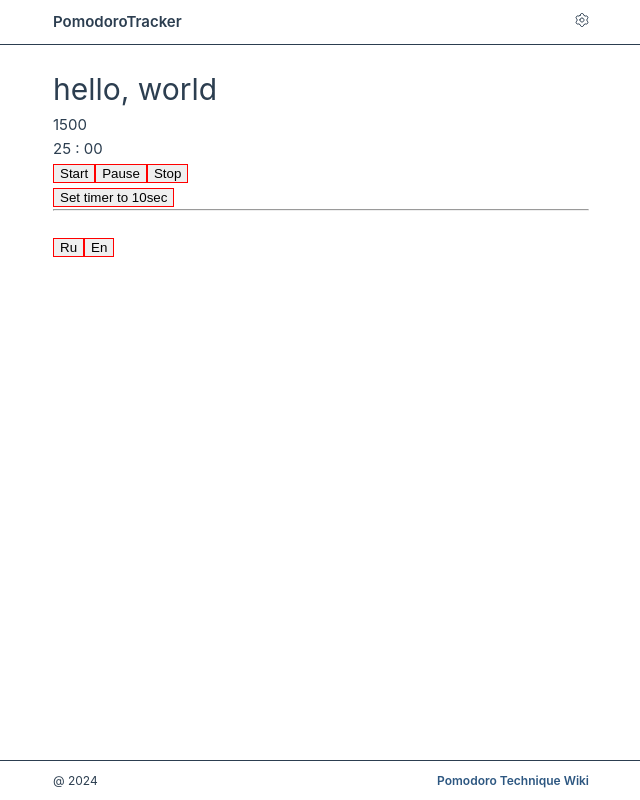
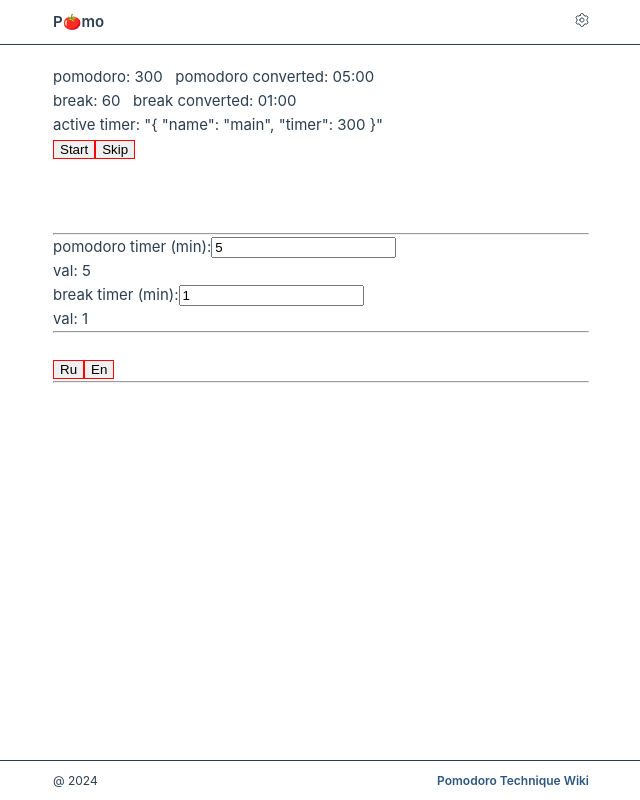
Before and after one commit to yygthb/pomo, a Vue app: page / in a window 1280 px wide. Shown: the whole page, without its empty margins (319-959 px from the left). Built offline with nearby package versions, Linux system fonts and the light colour scheme.

Commit message:
feat: config main & break timers

```diff
--- a/src/components/Header.vue
+++ b/src/components/Header.vue
@@ -10,7 +10,7 @@ function openSettings() {
   <header class="header">
     <div class="container">
       <div class="header-container">
-        <div class="logo">PomodoroTracker</div>
+        <div class="logo">P🍅mo</div>
 
         <div class="control-panel">
           <SettingsIcon class="settings-icon" @click="openSettings" />
--- a/src/components/Main.vue
+++ b/src/components/Main.vue
@@ -1,42 +1,82 @@
 <script setup>
-import { computed, ref } from "vue";
+import { computed, ref, watch } from "vue";
 import { i18n } from "../config/i18n";
+import { lessThanTenMod } from "../helpers/lessThanTenMod";
 import AppButton from "./ui/AppButton.vue";
 import BellSound from "../assets/audio/bell.mp3";
 
-const pomodoroTimerValue = 25 * 60;
-
-const timer = ref(pomodoroTimerValue);
+const mainTimerConfiguredVal = ref(5);
+const mainTimer = ref(mainTimerConfiguredVal.value * 60);
+const breakTimerConfiguredVal = ref(1);
+const breakTimer = ref(breakTimerConfiguredVal.value * 60);
+const isRunning = ref(false);
+const activeTimer = ref({
+  name: 'main',                // ['main', 'break'];
+  timer: mainTimer,            // ['mainTimer', 'breakTimer'];
+});
 var timerInterval;
 
+watch(
+  mainTimerConfiguredVal,
+  () => {
+    mainTimer.value = mainTimerConfiguredVal.value * 60;
+  }
+)
+
+watch(
+  breakTimerConfiguredVal,
+  () => {
+    breakTimer.value = breakTimerConfiguredVal.value * 60;
+  }
+)
+
+function pomodoroBtnHandler() {
+  if (isRunning.value === false) {
+    startTimer();
+  } else {
+    pauseTimer();
+  }
+}
+
 function startTimer() {
+  if (activeTimer.value.timer <= 0) {
+    return;
+  }
+  isRunning.value = true;
   timerInterval = setInterval(() => {
-    if (timer.value > 0) {
-      timer.value--;
+    if (activeTimer.value.timer > 0) {
+      activeTimer.value.timer--;
     } else {
-      clearInterval(timerInterval);
-      ringTheBell(BellSound);
+      stopTimer();
       return;
     }
-  }, 1000);
+  }, 10);
 }
 
 function pauseTimer() {
+  isRunning.value = false;
   clearInterval(timerInterval);
 }
 
-function resetTimer() {
+function stopTimer() {
   clearInterval(timerInterval);
-  timer.value = pomodoroTimerValue;
+  ringTheBell(BellSound);
+  isRunning.value = false;
+
+  if (activeTimer.value.name === 'main') {
+    activeTimer.value.name = 'break';
+    mainTimer.value = mainTimerConfiguredVal.value * 60;
+    activeTimer.value.timer = breakTimer;
+  } else if (activeTimer.value.name === 'break') {
+    activeTimer.value.name = 'main';
+    breakTimer.value = breakTimerConfiguredVal.value * 60;
+    activeTimer.value.timer = mainTimer;
+  }
 }
 
-const min = computed(() => {
-  return Math.floor(timer.value / 60);
-});
-
-const sec = computed(() => {
-  return timer.value - min.value * 60;
-});
+function skipTimer() {
+  stopTimer();
+}
 
 function ringTheBell(sound) {
   let note = new Audio(sound);
@@ -45,45 +85,73 @@ function ringTheBell(sound) {
   });
 }
 
-function setTimerToValue(val) {
-  timer.value = val;
-}
+const mainTimerConverted = computed(() => {
+  const min = Math.floor(mainTimer.value / 60);
+  const sec = mainTimer.value - min * 60;
+  return lessThanTenMod(min) + ":" + lessThanTenMod(sec);
+});
+
+const breakTimerConverted = computed(() => {
+  const min = Math.floor(breakTimer.value / 60);
+  const sec = breakTimer.value - min * 60;
+  return lessThanTenMod(min) + ":" + lessThanTenMod(sec);
+});
 
 function setI18nLocale(locale) {
-  i18n.global.locale = locale
+  i18n.global.locale = locale;
 }
 </script>
 
 <template>
   <main class="main">
     <div class="container">
-      <h1>{{ $t("greet") }}</h1>
-    </div>
+      <div class="pomodoro-container">
+        <div class="pomodoro-timer">
+          <span class="timer">pomodoro: {{ mainTimer }}</span>
+          &nbsp;
+          <span class="timer">pomodoro converted: {{ mainTimerConverted }}</span>
+        </div>
+        <div class="pomodoro-timer">
+          <span class="timer">break: {{ breakTimer }}</span>
+          &nbsp;
+          <span class="timer">break converted: {{ breakTimerConverted }}</span>
+        </div>
 
-    <div class="container">
-      <div class="pomodoro-container">
-        <div class="timer">
-          <div>
-            {{ timer }}
+        <p>active timer: "{{ activeTimer }}"</p>
+
+        <div class="controls">
+          <AppButton @click="pomodoroBtnHandler">{{
+            isRunning === false
+              ? $t("pomodoroBtn.start")
+              : $t("pomodoroBtn.pause")
+          }}</AppButton>
+          <AppButton @click="skipTimer">Skip</AppButton>
+        </div>
+      </div>
+
+      <div class="modal">
+        <br />
+        <br />
+        <br />
+        <hr />
+        <div class="config">
+          <div class="config-item">
+            <label for="">pomodoro timer (min):</label>
+            <input v-model="mainTimerConfiguredVal" type="number" min="1" />
+            <p>val: {{ mainTimerConfiguredVal }}</p>
+            <label for="">break timer (min):</label>
+            <input v-model="breakTimerConfiguredVal" type="number" min="1" />
+            <p>val: {{ breakTimerConfiguredVal }}</p>
+            <hr />
+            <br />
           </div>
-          <div>
-            {{ min < 10 ? `0${min}` : min }} : {{ sec < 10 ? `0${sec}` : sec }}
+          <div class="config-item">
+            <AppButton :text="'Ru'" @click="setI18nLocale('ru')" />
+            <AppButton :text="'En'" @click="setI18nLocale('en')" />
+            <hr />
+            <br />
           </div>
         </div>
-        <div class="controls">
-          <AppButton @click="startTimer">{{ $t('pomodoroBtn.start') }}</AppButton>
-          <AppButton @click="pauseTimer">{{ $t('pomodoroBtn.pause') }}</AppButton>
-          <AppButton @click="resetTimer">{{ $t('pomodoroBtn.stop') }}</AppButton>
-        </div>
-
-        <AppButton :text="'Set timer to 10sec'" @click="setTimerToValue(10)" />
-
-        <br>
-        <hr>
-        <br>
-        <AppButton :text="'Ru'" @click="setI18nLocale('ru')" />
-        <AppButton :text="'En'" @click="setI18nLocale('en')" />
-
       </div>
     </div>
   </main>
@@ -94,3 +162,4 @@ function setI18nLocale(locale) {
   padding: 20px 0;
 }
 </style>
+npm
--- /dev/null
+++ b/src/helpers/lessThanTenMod.js
@@ -0,0 +1 @@
+export const lessThanTenMod = num => ('0' + num).slice(-2);
```
